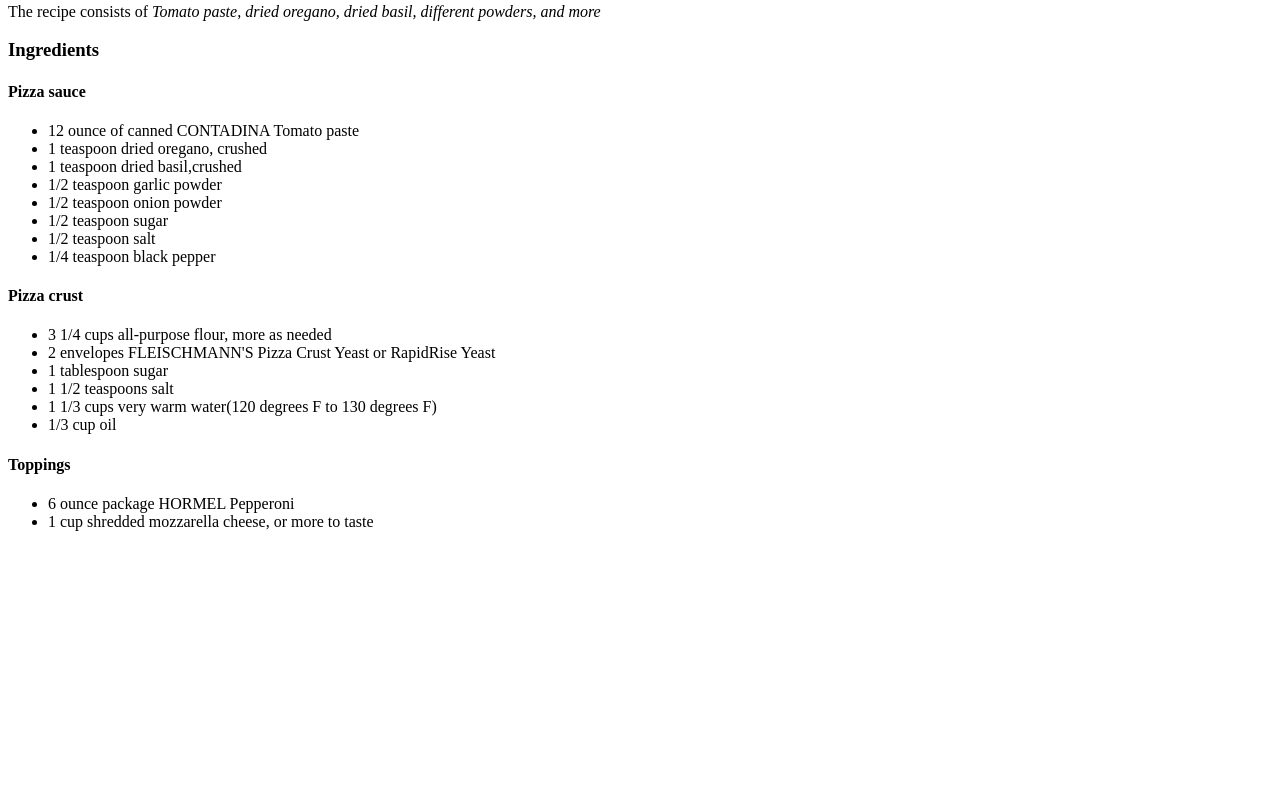
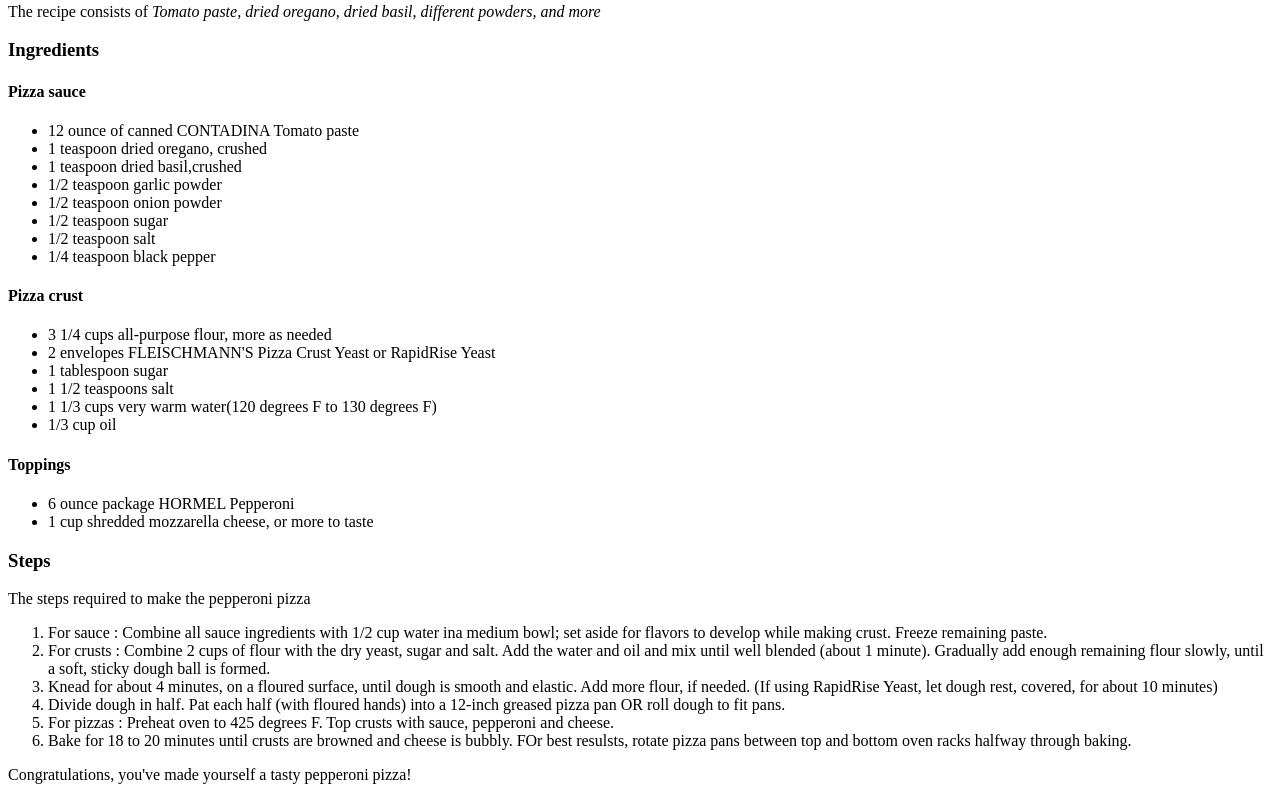
Before and after one commit to Aaditya-CS/odin-recipes, a plain HTML site: page pizza.html in a window 1280 px wide. Shown: the part 392-1192 px from the top of the page. Before the commit the page ends 939 px from the top, so only its background shows below. Drawn offline with Linux system fonts and the light colour scheme.

Commit message:
Add steps to pizza.html

```diff
--- a/pizza.html
+++ b/pizza.html
@@ -36,5 +36,16 @@
             <li>6 ounce package HORMEL Pepperoni</li>
             <li>1 cup shredded mozzarella cheese, or more to taste</li>
         </ul>
+        <h3>Steps</h3>
+        <p>The steps required to make the pepperoni pizza</p>
+        <ol>
+            <li>For sauce : Combine all sauce ingredients with 1/2 cup water ina medium bowl; set aside for flavors to develop while making crust. Freeze remaining paste.</li>
+            <li>For crusts : Combine 2 cups of flour with the dry yeast, sugar and salt. Add the water and oil and mix until well blended (about 1 minute). Gradually add enough remaining flour slowly, until a soft, sticky dough ball is formed.</li>
+            <li>Knead for about 4 minutes, on a floured surface, until dough is smooth and elastic. Add more flour, if needed. (If using RapidRise Yeast, let dough rest, covered, for about 10 minutes)</li>
+            <li>Divide dough in half. Pat each half (with floured hands) into a 12-inch greased pizza pan OR roll dough to fit pans.</li>
+            <li>For pizzas : Preheat oven to 425 degrees F. Top crusts with sauce, pepperoni and cheese.</li>
+            <li>Bake for 18 to 20 minutes until crusts are browned and cheese is bubbly. FOr best resulsts, rotate pizza pans between top and bottom oven racks halfway through baking.</li>
+        </ol>
+        <p>Congratulations, you've made yourself a tasty pepperoni pizza!</p>
     </body>
 </html>
```
